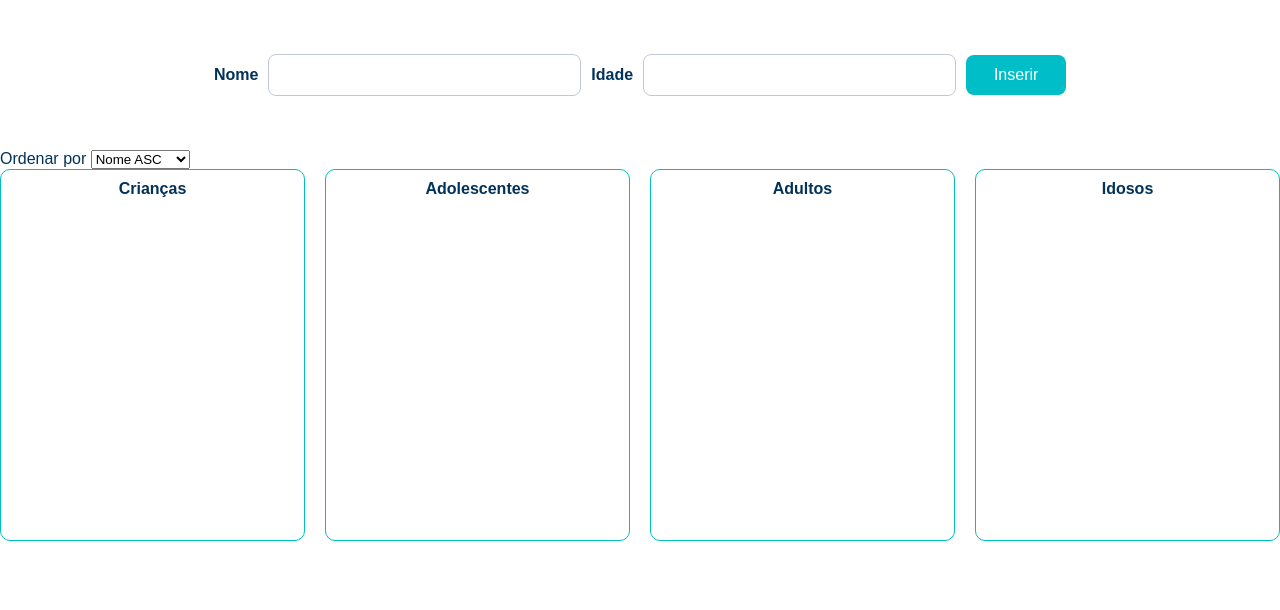
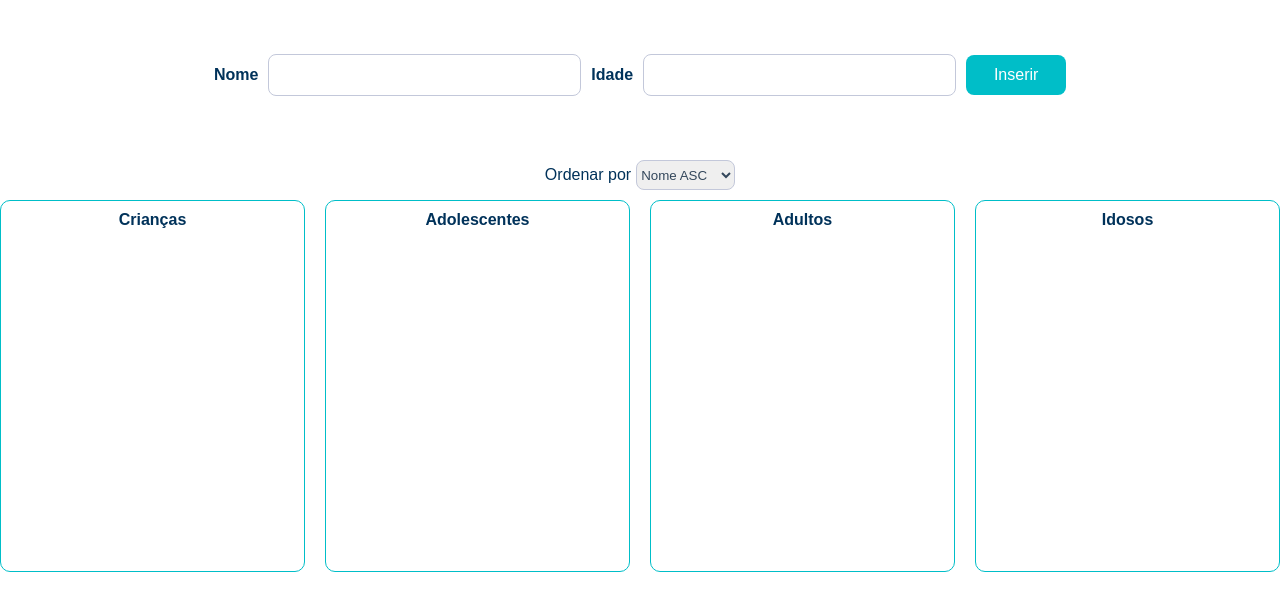
Before and after one commit to fm1randa/desafio-ecore, a plain HTML site: page front/index.html in a window 1280 px wide. Drawn offline with Linux system fonts and the light colour scheme.

Commit message:
order input style

```diff
--- a/front/style.css
+++ b/front/style.css
@@ -91,3 +91,18 @@ div.card > span.title {
 ul {
 	width: 100%;
 }
+
+div.controls {
+	width: 100%;
+	display: flex;
+	justify-content: center;
+	align-items: center;
+	padding: 10px 0;
+	column-gap: 5px;
+}
+div.controls > select {
+	height: 30px;
+	border-radius: 8px;
+	border: 1px solid #c3c8da;
+	color: #33475b;
+}
```
